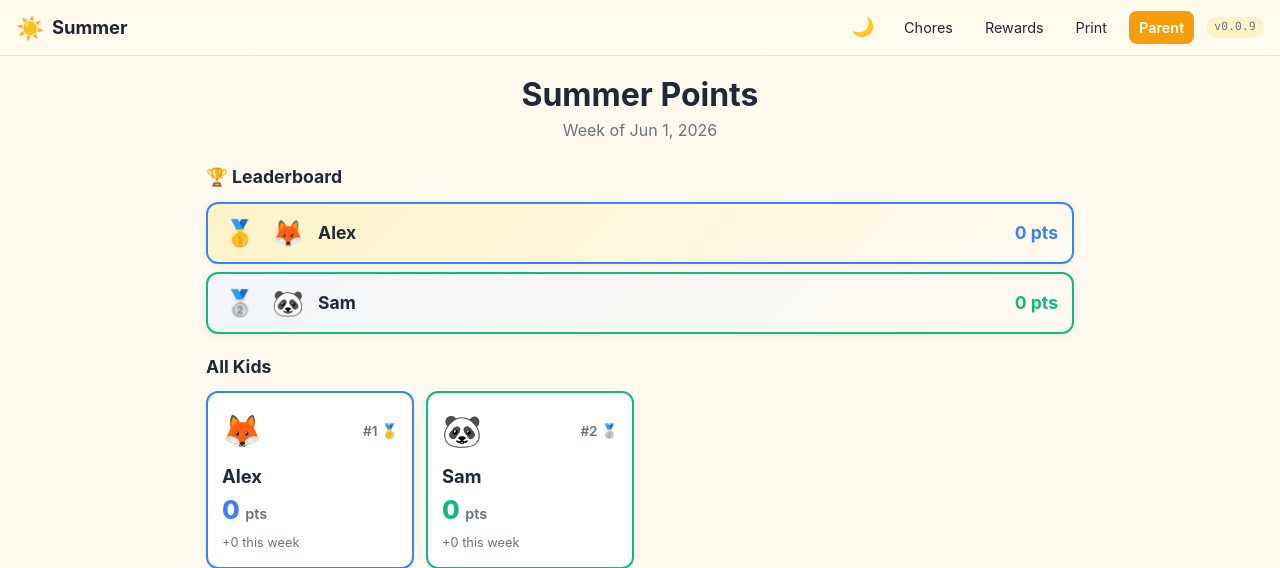
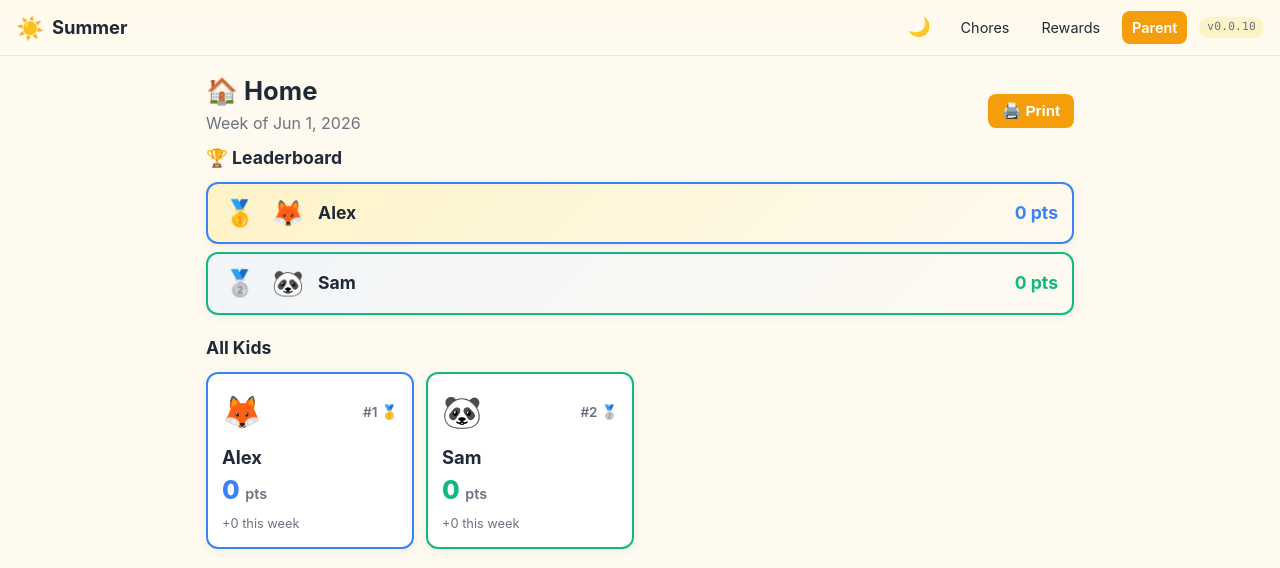
Before and after one commit to Abateman121/Summer, a FastAPI app: page / in a window 1280 px wide. Shown: the top 568 px of the page. Run offline with FastAPI, Linux system fonts and the light colour scheme; data comes from the database, SQL or seed files in the repository; data that the repository does not hold is empty.

Commit message:
v0.0.10: per-page print button, drop print from the nav
The Print link in the topnav and bottombar always opened the same
weekly summary page, regardless of which page you were viewing. Now
each printable page has its own Print button that prints the current
view, matching the rewards page pattern that was already correct.

- Removed `<a href="/print">Print</a>` from the topnav (was between
  "Rewards" and "Parent") and from the bottombar (was between
  "Rewards" and "Parent" there too).
- Added a 🖨️ Print button to the home dashboard (replaced the centered
  hero with a flex header, same shape as the rewards header).
- Added a 🖨️ Print button to the chores catalog (header now flexes,
  same shape as the rewards header).
- The rewards public catalog was already correct; no change.
- The /print URL still works and still has its own Print button, just
  no longer linked from the nav. Parent dashboard and kid pages are
  unchanged — they aren't meant to be printed directly.

Behavior: the print button calls `window.print()`, so clicking it on
the home page prints the leaderboard + kids grid, on the chores page
prints the chore catalog, on the rewards page prints the rewards
catalog. The button is hidden when actually printing via the
existing `.no-print` class.

```diff
--- a/app/main.py
+++ b/app/main.py
@@ -54,7 +54,7 @@ BASE_DIR = Path(__file__).resolve().parent
 STATIC_DIR = BASE_DIR / "static"
 TEMPLATES_DIR = BASE_DIR / "templates"
 
-app = FastAPI(title="Summer", version="0.0.9")
+app = FastAPI(title="Summer", version="0.0.10")
 
 # SessionMiddleware signs the cookie using SESSION_SECRET. Set
 # https_only=True in production behind HTTPS.
--- a/app/templates/base.html
+++ b/app/templates/base.html
@@ -36,7 +36,6 @@
       </button>
       <a href="/chores">Chores</a>
       <a href="/rewards">Rewards</a>
-      <a href="/print">Print</a>
       {% if is_parent %}
         <a href="/parent" class="nav-admin">Parent</a>
         <a href="/logout" class="nav-logout">Log out</a>
@@ -68,9 +67,6 @@
     <a href="/rewards">
       <span class="bb-icon">🎁</span><span>Rewards</span>
     </a>
-    <a href="/print">
-      <span class="bb-icon">🖨️</span><span>Print</span>
-    </a>
     <a href="{% if is_parent %}/parent{% else %}/login{% endif %}">
       <span class="bb-icon">👪</span><span>Parent</span>
     </a>
--- a/app/templates/index.html
+++ b/app/templates/index.html
@@ -2,10 +2,13 @@
 {% block title %}Summer — Home{% endblock %}
 {% block content %}
 
-<section class="hero">
-  <h1 class="hero-title">Summer Points</h1>
-  <p class="hero-sub">{{ week_label() }}</p>
-</section>
+<header class="page-header rewards-header">
+  <div>
+    <h1>🏠 Home</h1>
+    <p class="muted">{{ week_label() }}</p>
+  </div>
+  <button type="button" class="print-button no-print" onclick="window.print()">🖨️ Print</button>
+</header>
 
 {% if leaderboard %}
 <section class="leaderboard">
```
Also changed, not shown: app/templates/chores.html (+6 -3 lines).
